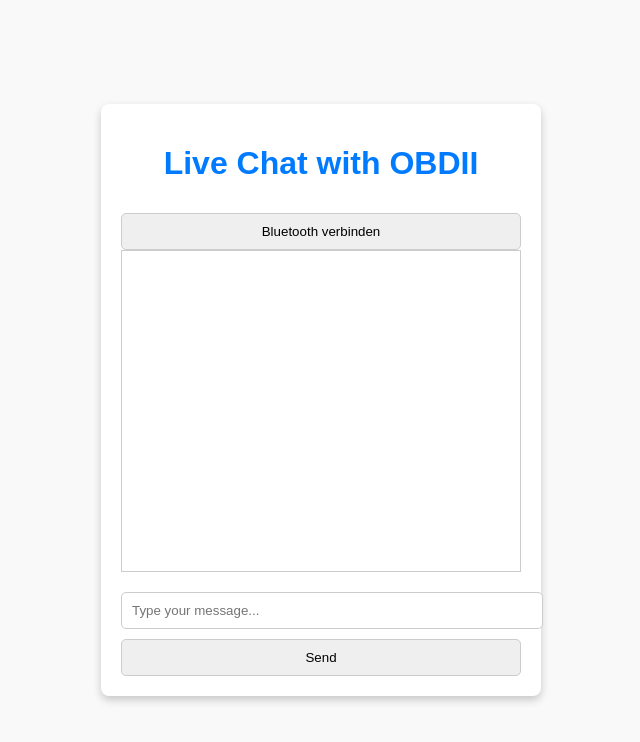
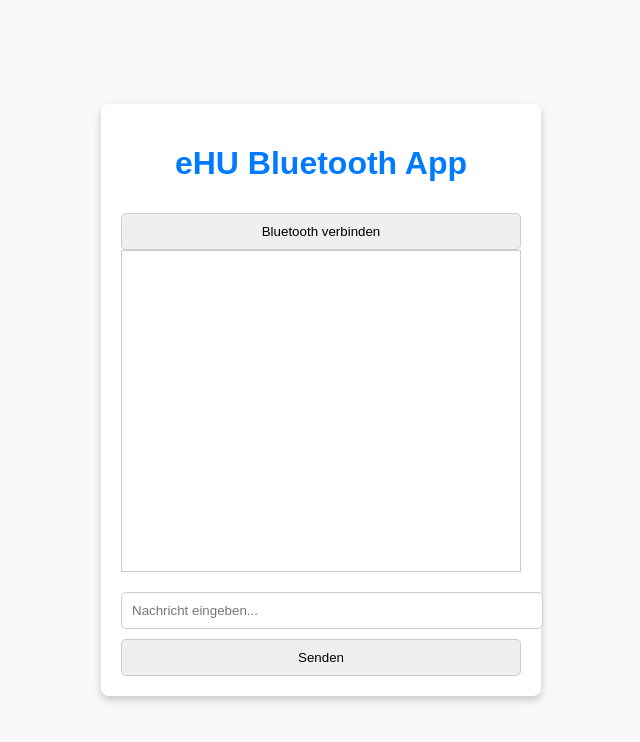
Before and after one commit to fatihguezel/eHUappFGU, a plain HTML site: page index.html in a window 1280 px wide. Shown: the whole page, without its empty margins (319-959 px from the left). Drawn offline with Linux system fonts and the light colour scheme.

Commit message:
Update index.html

```diff
--- a/index.html
+++ b/index.html
@@ -3,19 +3,21 @@
 <head>
   <meta charset="UTF-8">
   <meta name="viewport" content="width=device-width, initial-scale=1.0">
-  <title>Live Chat with OBDII</title>
+  <title>eHU Bluetooth App</title>
   <link rel="stylesheet" href="styles.css">
 </head>
 <body>
   <div class="container">
-    <h1>Live Chat with OBDII</h1>
-    <button onclick="connectToOBDII()">Bluetooth verbinden</button> <!-- Verbindungsbutton -->
+    <h1>eHU Bluetooth App</h1>
+    <!-- Button zum Herstellen der Bluetooth-Verbindung -->
+    <button onclick="connectToDevice()">Bluetooth verbinden</button>
     <div id="chat">
       <div id="messages"></div>
     </div>
-    <input type="text" id="inputMessage" placeholder="Type your message..." />
-    <button onclick="sendMessage()">Send</button>
+    <input type="text" id="inputMessage" placeholder="Nachricht eingeben..." />
+    <button onclick="sendMessage()">Senden</button>
   </div>
+  <!-- Link zum JavaScript-Code -->
   <script src="app.js"></script>
 </body>
 </html>
```
